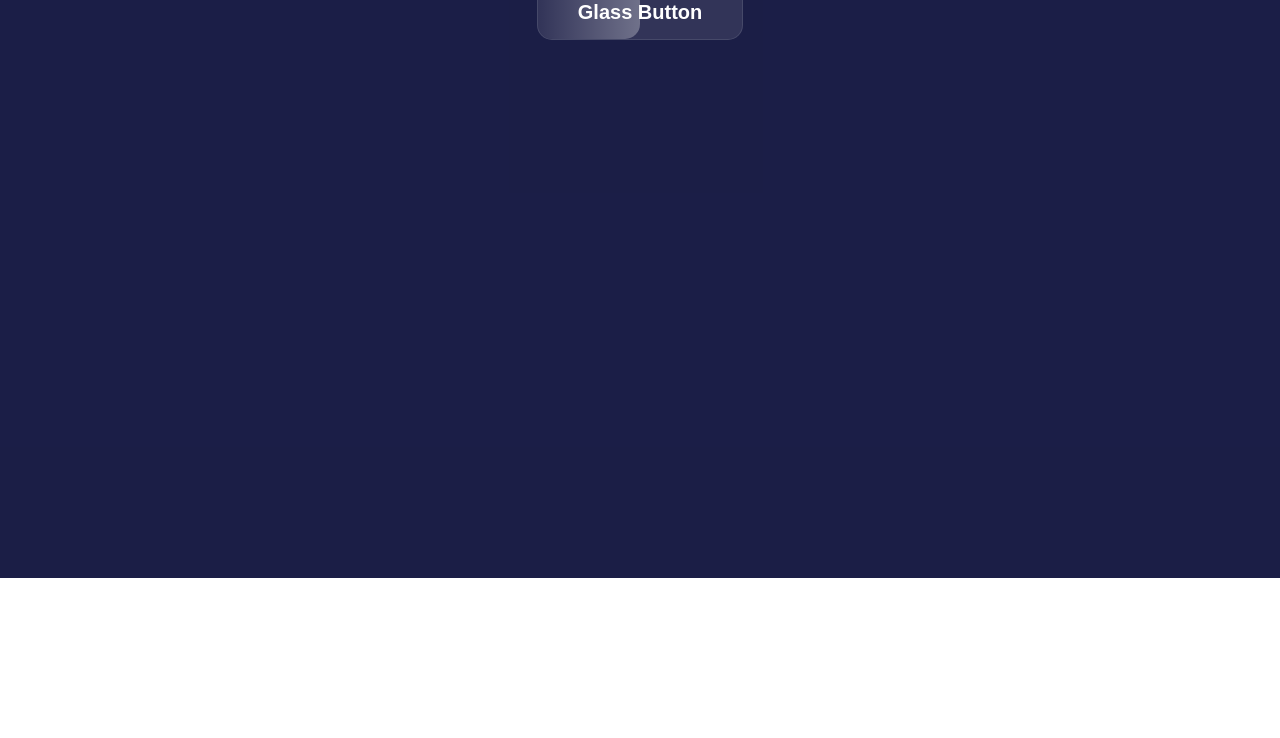
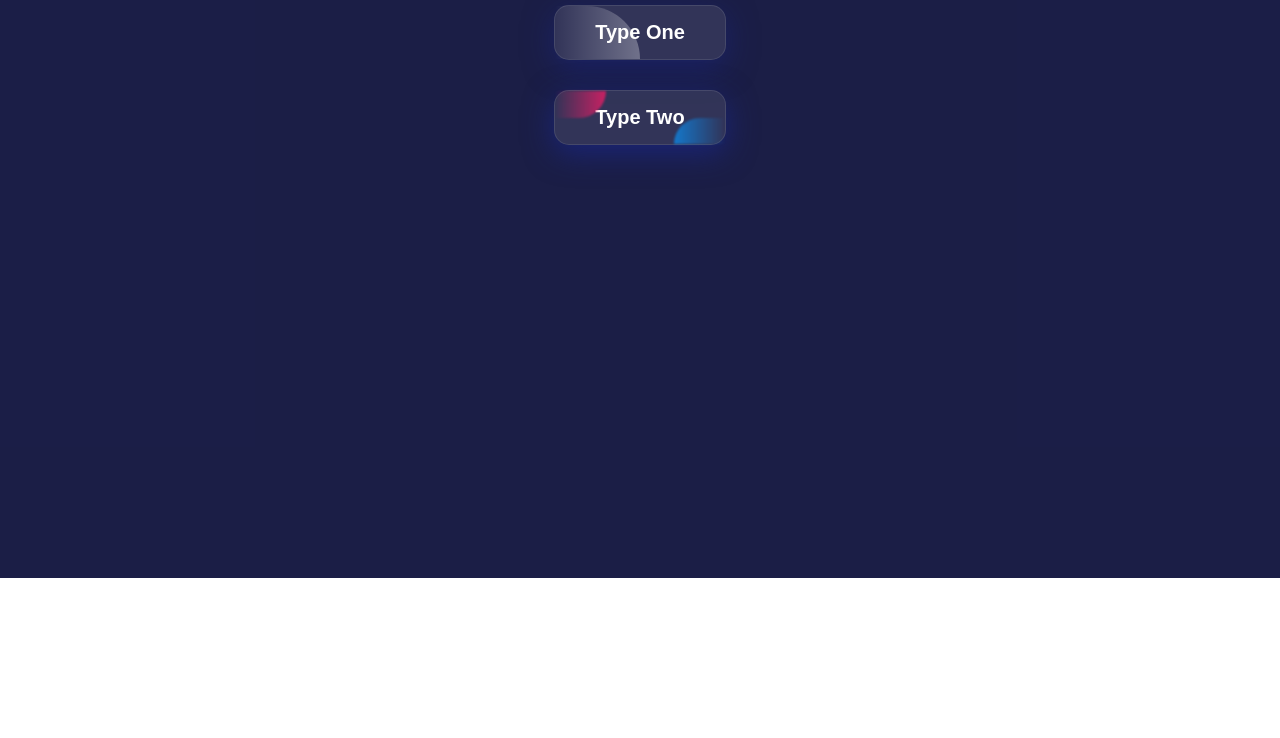
Before and after one commit to Rakib-Hossan/Animation_project_css, a plain HTML site: page CSS_Button/glassmorphism/index.html in a window 1280 px wide. Shown: the part 62-800 px from the top of the page. Drawn offline with Linux system fonts and the light colour scheme.

Commit message:
css glassmorphism button added

```diff
--- a/CSS_Button/glassmorphism/index.html
+++ b/CSS_Button/glassmorphism/index.html
@@ -7,11 +7,14 @@
     <title>Glassmorphism Button</title>
 </head>
 <body>
-    <section class="glassmorphism">
+    <section class="container">
         <h2>Glassmorphism Button</h2>
-        <div class="glassBtn">
-            <button>Glass Button <span></span></button>
+        <div class="glassBtnOne">
+            <button>Type One <span></span></button>
+        </div>
 
+        <div class="glassBtnTwo">
+            <button>Type Two <span class="toRight"></span> <span class="toLeft"></span></button>
         </div>
     </section>
 </body>
--- a/CSS_Button/glassmorphism/style.css
+++ b/CSS_Button/glassmorphism/style.css
@@ -3,21 +3,23 @@
     padding:0;
     box-sizing: border-box;
 }
-.glassmorphism{
+.container{
     background-color: #0a0d39ed;
     color:#ffffff;
     text-align: center;
     height:80vh;
 }
-.glassmorphism h2{
-    padding-bottom: 20px;
+.container h2{
+    padding: 20px 0;
 }
 
-.glassBtn{
+/* typeOne button */
+
+.glassBtnOne{
     position: relative;
 }
 
-button{
+.glassBtnOne button{
     color:white;
     padding:15px 40px;
     font-size: 20px;
@@ -26,27 +28,101 @@ button{
     border: 1px solid  rgba(255,255,255,0.1);
     position: relative;
     border-radius: 15px;
-
+    box-shadow: 0 8px 30px 0 rgba( 25, 38, 135, 0.5 );
 }
 
-span{
+.glassBtnOne button span{
     position: absolute;
     top:0;
     left:0;
     background: linear-gradient(to left, rgba(255, 255, 255, 0.3), transparent);
     width:50%;
     height:100%;
-    border-radius: 15px;
+    border-top-right-radius: 200px;
     transition: 0.8s ease-out;
 }
-button:hover{
+
+.glassBtnOne button:hover{
     color:#0a0d39ed;
     z-index: 2;
-
+    overflow: hidden;
 }
-button:hover span{
+.glassBtnOne button:hover span{
     width:100%;
     transition: 0.8s ease-out;
     background-color: white;
+    overflow: hidden;
+    border-radius: 15px;
     z-index: -1;
 }
+
+/* type one button ended */
+
+/* type two button */
+.glassBtnTwo{
+    position: relative;
+    margin-top:30px;
+}
+.glassBtnTwo button{
+    color:white;
+    padding:15px 40px;
+    font-size: 20px;
+    font-weight: 600;
+    background-color: rgba(255,255,255,0.1);
+    border: 1px solid  rgba(255,255,255,0.1);
+    position: relative;
+    border-radius: 15px;
+    box-shadow: 0 8px 30px 0 rgba(25, 38, 135, 0.782);
+}
+
+
+.glassBtnTwo button .toRight{
+    position: absolute;
+    top:0;
+    left:0;
+    background: linear-gradient(to left, rgba(238, 29, 102, 0.8), transparent);
+    filter:blur(1px);
+    width:30%;
+    height:50%;
+    border-bottom-right-radius: 50px;
+    transition: 0.8s ease-out;
+}
+.glassBtnTwo button .toLeft{
+    position: absolute;
+    bottom:0;
+    right:0;
+    background: linear-gradient(to right, rgba(13, 136, 230, 0.8), transparent);
+    filter:blur(1px);
+    width:30%;
+    height:50%;
+    border-top-left-radius: 50px;
+    transition: 0.8s ease-out;
+}
+
+.glassBtnTwo button:hover{
+    z-index: 2;
+    overflow: hidden;
+}
+.glassBtnTwo button:hover .toRight{
+    width:55%;
+    height: 100%;
+    transition: 0.8s ease-out;
+    filter:blur(4px);
+    background-color: #ee1d66b7;
+    overflow: hidden;
+    border-radius: 15px;
+    z-index: -1;
+}
+
+.glassBtnTwo button:hover .toLeft{
+    width:55%;
+    height: 100%;
+    transition: 0.8s ease-out;
+    background-color: #0d88e6dc;
+    overflow: hidden;
+    filter:blur(4px);
+    border-radius: 15px;
+    z-index: -1;
+}
+
+/* type two button ended*/
```
